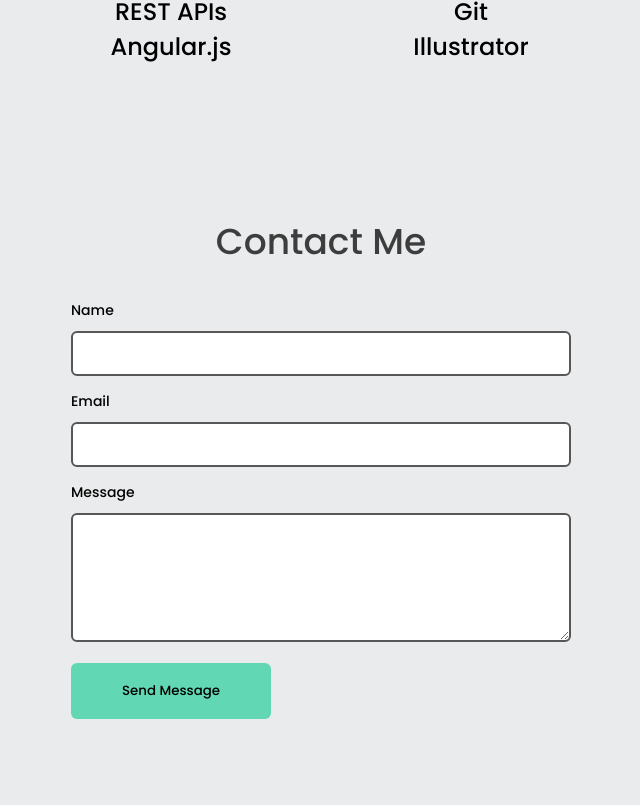
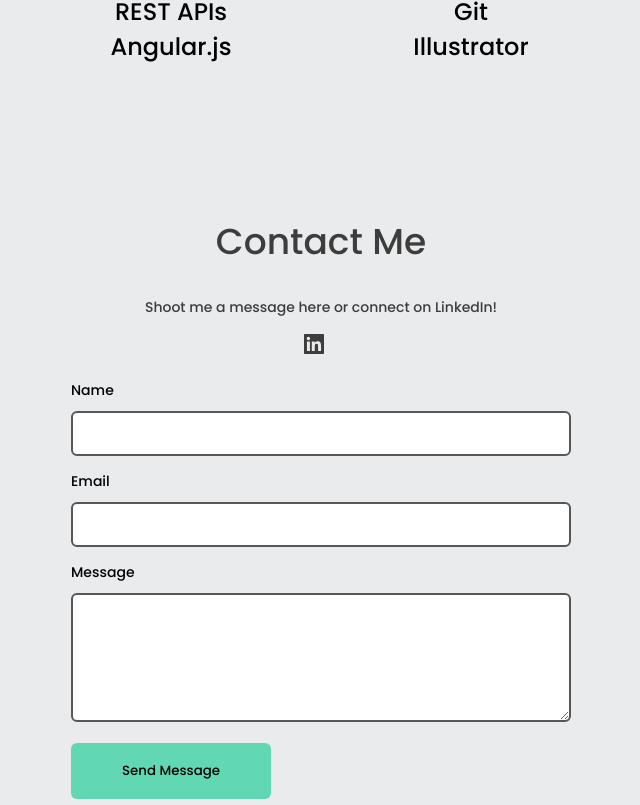
Before and after one commit to trankevin/react-portfolio, a React (Create React App) app: page / in a window 1280 px wide. Shown: the part 2935-3740 px from the top of the page, without its empty margins (319-959 px from the left). Built offline with nearby package versions, Linux system fonts and the light colour scheme.

Commit message:
Update contact

```diff
--- a/src/App.scss
+++ b/src/App.scss
@@ -84,9 +84,21 @@ p {
     text-align: center;
     margin-bottom:40px;
   }
+
 }
 
+.social-icons {
+  svg {
+    width:20px;
+    height:20px;
+    margin-right:15px;
 
+    &:hover path {
+      fill:$accent;
+    }
+
+  }
+}
 
 
 // --------------
@@ -322,6 +334,19 @@ form {
     cursor: pointer;
     font-family: $font-family;
   }
+
+}
+
+#contact-me {
+  .section__description {
+    margin-bottom: 20px;
+  }
+  .social-icons {
+    width:100%;
+    display: flex;
+    justify-content: center;
+    margin-bottom: 20px;
+  }
 }
 
 
--- a/src/components/ContactForm.js
+++ b/src/components/ContactForm.js
@@ -1,7 +1,10 @@
 import emailjs from '@emailjs/browser'
 import { useRef } from 'react';
+import {ReactComponent as LinkedIn} from "../assets/icons/linkedin.svg";
+import {ReactComponent as Github} from "../assets/icons/github.svg";
 
 const ContactForm = () => {
+
     const form = useRef();
 
     const sendEmail = (e) => {
@@ -24,6 +27,12 @@ const ContactForm = () => {
 
             <h2 className="section__header">Contact Me</h2>
 
+            <p className="section__description">Shoot me a message here or connect on LinkedIn!</p>
+
+            <div className="social-icons">
+                <a href="https://www.linkedin.com/in/kevintrandev/" target="_blank"><LinkedIn /></a>
+            </div>
+
             <form ref={form} onSubmit={sendEmail}>
                 <label htmlFor="from_name">Name</label>
                 <input id="from_name" type="text" name="from_name"/>
```
